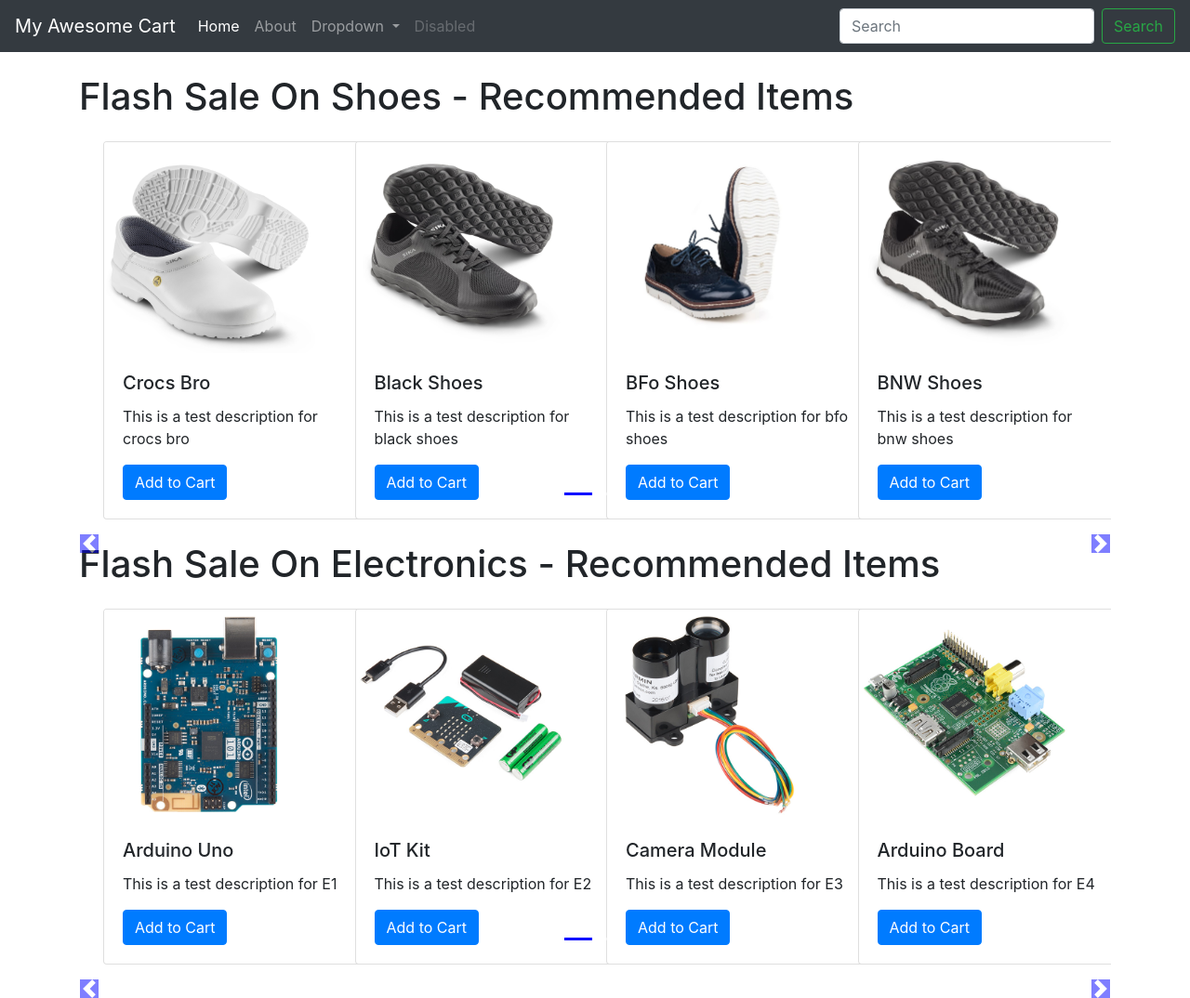
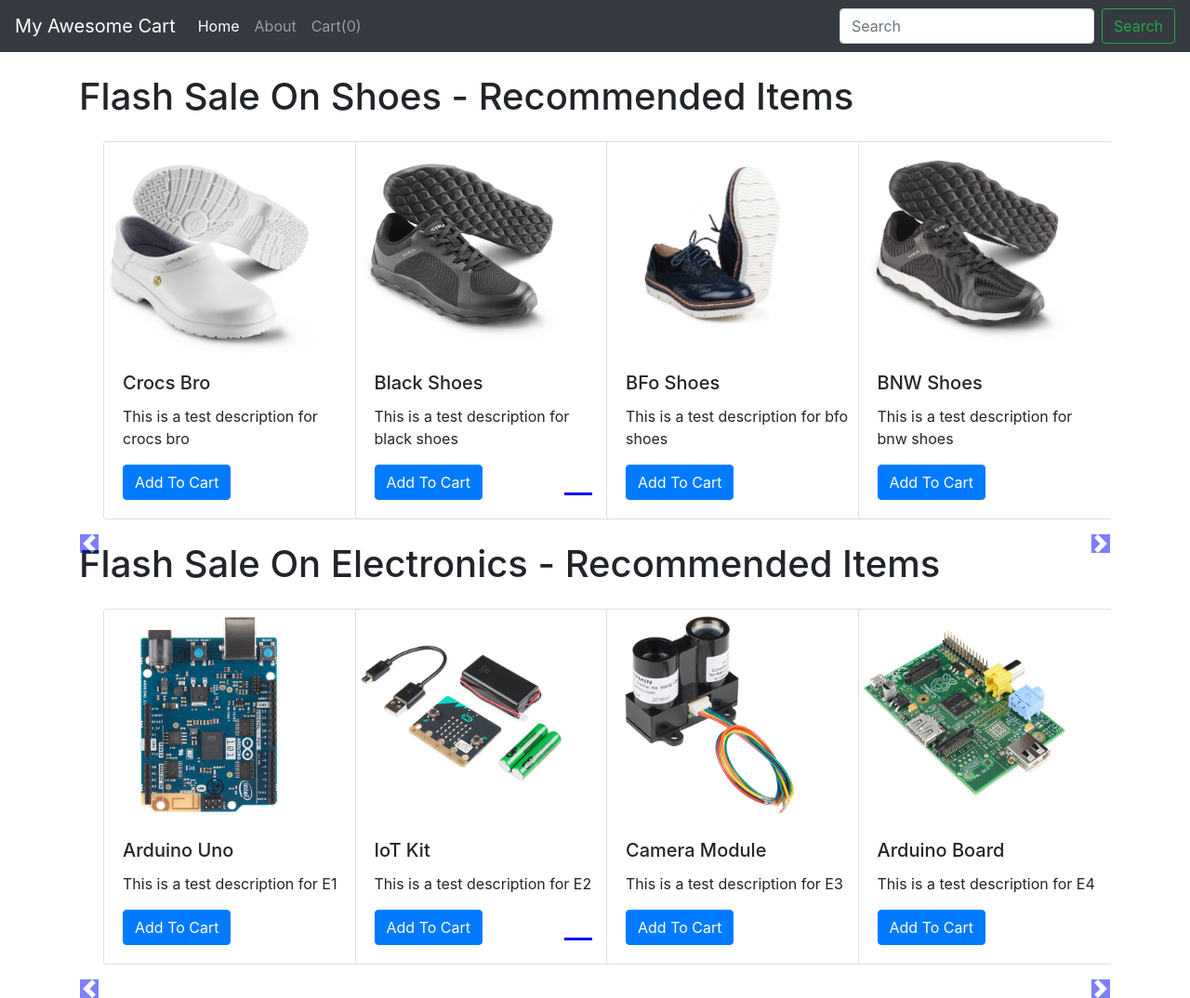
Before and after one commit to JalalAmeerzai/Django-Ecommerce-Website, a Django app: page /shopapp/ in a window 1280 px wide. Shown: the whole page at 93% size. Run offline with Django 3.2, Linux system fonts and the light colour scheme; data comes from the database, SQL or seed files in the repository; some libraries are stand-ins or nearby versions.

Commit message:
Added cart logic using javascript localStorage in index.html

```diff
--- a/shopapp/templates/shopapp/basic.html
+++ b/shopapp/templates/shopapp/basic.html
@@ -29,19 +29,8 @@
       <li class="nav-item">
         <a class="nav-link" href="/about">About</a>
       </li>
-      <li class="nav-item dropdown">
-        <a class="nav-link dropdown-toggle" href="#" id="navbarDropdown" role="button" data-toggle="dropdown" aria-haspopup="true" aria-expanded="false">
-          Dropdown
-        </a>
-        <div class="dropdown-menu" aria-labelledby="navbarDropdown">
-          <a class="dropdown-item" href="#">Action</a>
-          <a class="dropdown-item" href="#">Another action</a>
-          <div class="dropdown-divider"></div>
-          <a class="dropdown-item" href="#">Something else here</a>
-        </div>
-      </li>
       <li class="nav-item">
-        <a class="nav-link disabled" href="#" tabindex="-1" aria-disabled="true">Disabled</a>
+        <a class="nav-link" href="">Cart(<span id="cart">0</span>)</a>
       </li>
     </ul>
     <form class="form-inline my-2 my-lg-0">
@@ -58,7 +47,7 @@
     <script src="https://code.jquery.com/jquery-3.3.1.slim.min.js" integrity="sha384-q8i/X+965DzO0rT7abK41JStQIAqVgRVzpbzo5smXKp4YfRvH+8abtTE1Pi6jizo" crossorigin="anonymous"></script>
     <script src="https://cdnjs.cloudflare.com/ajax/libs/popper.js/1.14.6/umd/popper.min.js" integrity="sha384-wHAiFfRlMFy6i5SRaxvfOCifBUQy1xHdJ/yoi7FRNXMRBu5WHdZYu1hA6ZOblgut" crossorigin="anonymous"></script>
     <script src="https://stackpath.bootstrapcdn.com/bootstrap/4.2.1/js/bootstrap.min.js" integrity="sha384-B0UglyR+jN6CkvvICOB2joaf5I4l3gm9GU6Hc1og6Ls7i6U/mkkaduKaBhlAXv9k" crossorigin="anonymous"></script>
-    {% block jsNav %}
+    {% block js %}
       <script>
           titleString = document.title
           var navLink = document.getElementsByClassName("nav-link");
@@ -72,5 +61,7 @@
           }
       </script>
     {% endblock %}
+
+    {%block jsCart %}{% endblock %}
   </body>
 </html>
--- a/shopapp/templates/shopapp/index.html
+++ b/shopapp/templates/shopapp/index.html
@@ -65,7 +65,7 @@
                 <div class="card-body">
                   <h5 class="card-title">{{productItem.product_name}}</h5>
                   <p class="card-text">{{productItem.desc}}</p>
-                  <a href="#" class="btn btn-primary">Add to Cart</a>
+                  <button id="pr{{productItem.id}}" class="btn btn-primary cart">Add To Cart</button>
                 </div>
               </div>
             </div>
@@ -90,8 +90,31 @@
     </a>
   {% endfor %}
 </div>
+ {% endblock %}
 
 
 
 
+ {%block jsCart%}
+  <script>
+    if(localStorage.getItem('cart') == null){
+      var cart = {};
+    }
+    else{
+      cart = JSON.parse(localStorage.getItem('cart'));
+      document.getElementById("cart").innerHTML = Object.keys(cart).length;
+    }
+
+    $('.cart').click(function(){
+      var idstr = this.id.toString();
+      if (cart[idstr] !=undefined){
+        cart[idstr] = cart[idstr] + 1;
+      }
+      else{
+        cart[idstr] = 1;
+      }
+      localStorage.setItem('cart', JSON.stringify(cart));
+      document.getElementById("cart").innerHTML = Object.keys(cart).length;
+    });
+  </script>
  {% endblock %}
```
